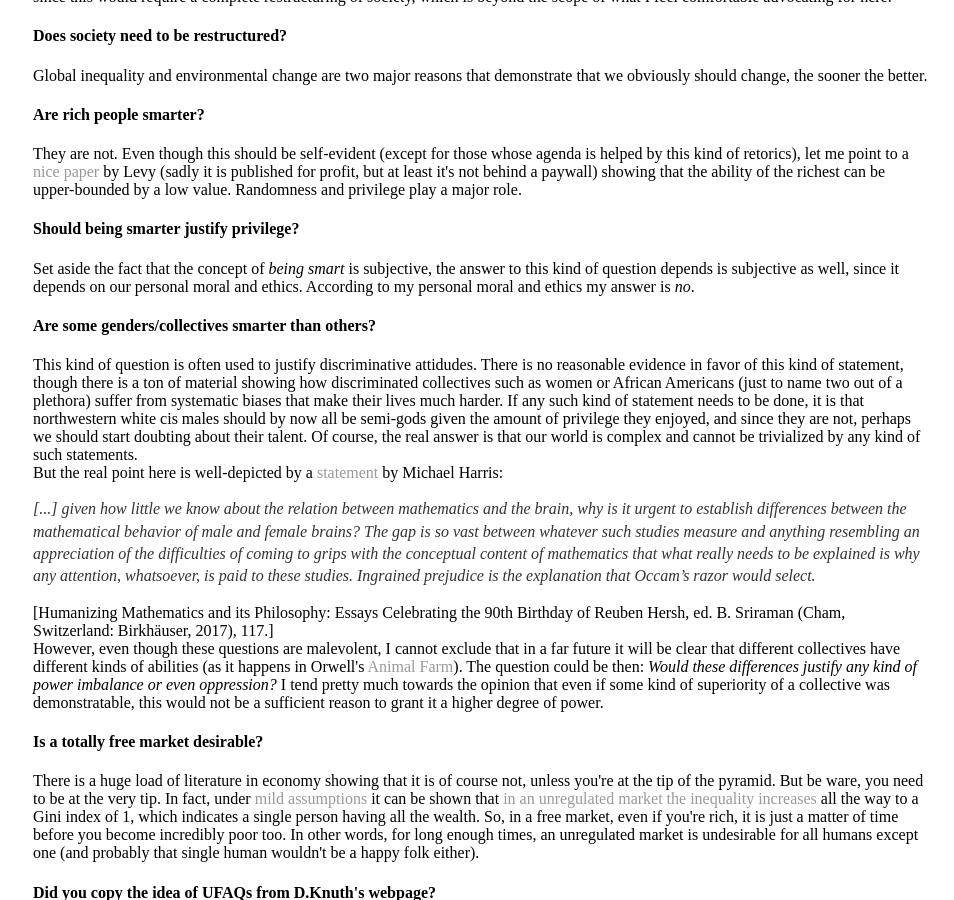
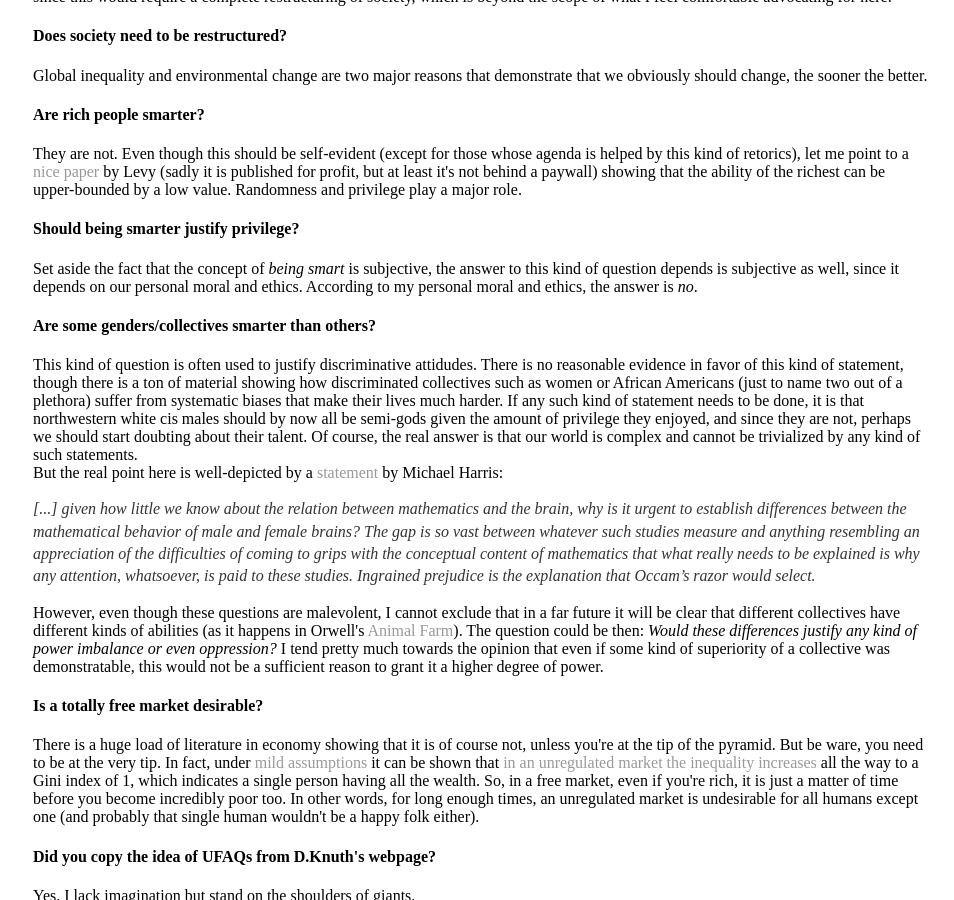
Before and after one commit to mbaityje/mbaityje.github.io, a Jekyll site: the page built from ufaq/index.html, in a window 1280 px wide and 900 px high, scrolled down 965 px. Shown: the whole window, without its empty margins (159-1113 px from the left). Built offline with Jekyll 4.4.1, drawn with Linux system fonts in a browser that asks for light colours.

Commit message:
Content changes

```diff
--- a/ufaq/index.html
+++ b/ufaq/index.html
@@ -33,7 +33,7 @@ title: UFAQ
 		Randomness and privilege play a major role.
 
 		<h4>Should being smarter justify privilege?</h4>
-		Set aside the fact that the concept of <em>being smart</em> is subjective, the answer to this kind of question depends is subjective as well, since it depends on our personal moral and ethics. According to my personal moral and ethics my answer is <em>no</em>.
+		Set aside the fact that the concept of <em>being smart</em> is subjective, the answer to this kind of question depends is subjective as well, since it depends on our personal moral and ethics. According to my personal moral and ethics, the answer is <em>no</em>.
 
 		<h4>Are some genders/collectives smarter than others?</h4>
 		This kind of question is often used to justify discriminative attidudes.
@@ -44,7 +44,7 @@ title: UFAQ
 		<p style="font-style: italic;" class="content">
 		[...] given how little we know about the relation between mathematics and the brain, why is it urgent to establish differences between the mathematical behavior of male and female brains? The gap is so vast between whatever such studies measure and anything resembling an appreciation of the difficulties of coming to grips with the conceptual content of mathematics that what really needs to be explained is why any attention, whatsoever, is paid to these studies. Ingrained prejudice is the explanation that Occam’s razor would select.
 		</p>
-		[Humanizing Mathematics and its Philosophy: Essays Celebrating the 90th Birthday of Reuben Hersh, ed.  B. Sriraman (Cham, Switzerland: Birkhäuser, 2017), 117.]</br>
+		<!-- [Humanizing Mathematics and its Philosophy: Essays Celebrating the 90th Birthday of Reuben Hersh, ed.  B. Sriraman (Cham, Switzerland: Birkhäuser, 2017), 117.]</br> -->
 
 		However, even though these questions are malevolent, I cannot exclude that in a far future it will be clear that different collectives have different kinds of abilities (as it happens in Orwell's <a href="https://en.wikipedia.org/wiki/Animal_Farm"> Animal Farm</a>). The question could be then: <em>Would these differences justify any kind of power imbalance or even oppression?</em> I tend pretty much towards the opinion that even if some kind of superiority of a collective was demonstratable, this would not be a sufficient reason to grant it a higher degree of power.
 
```
